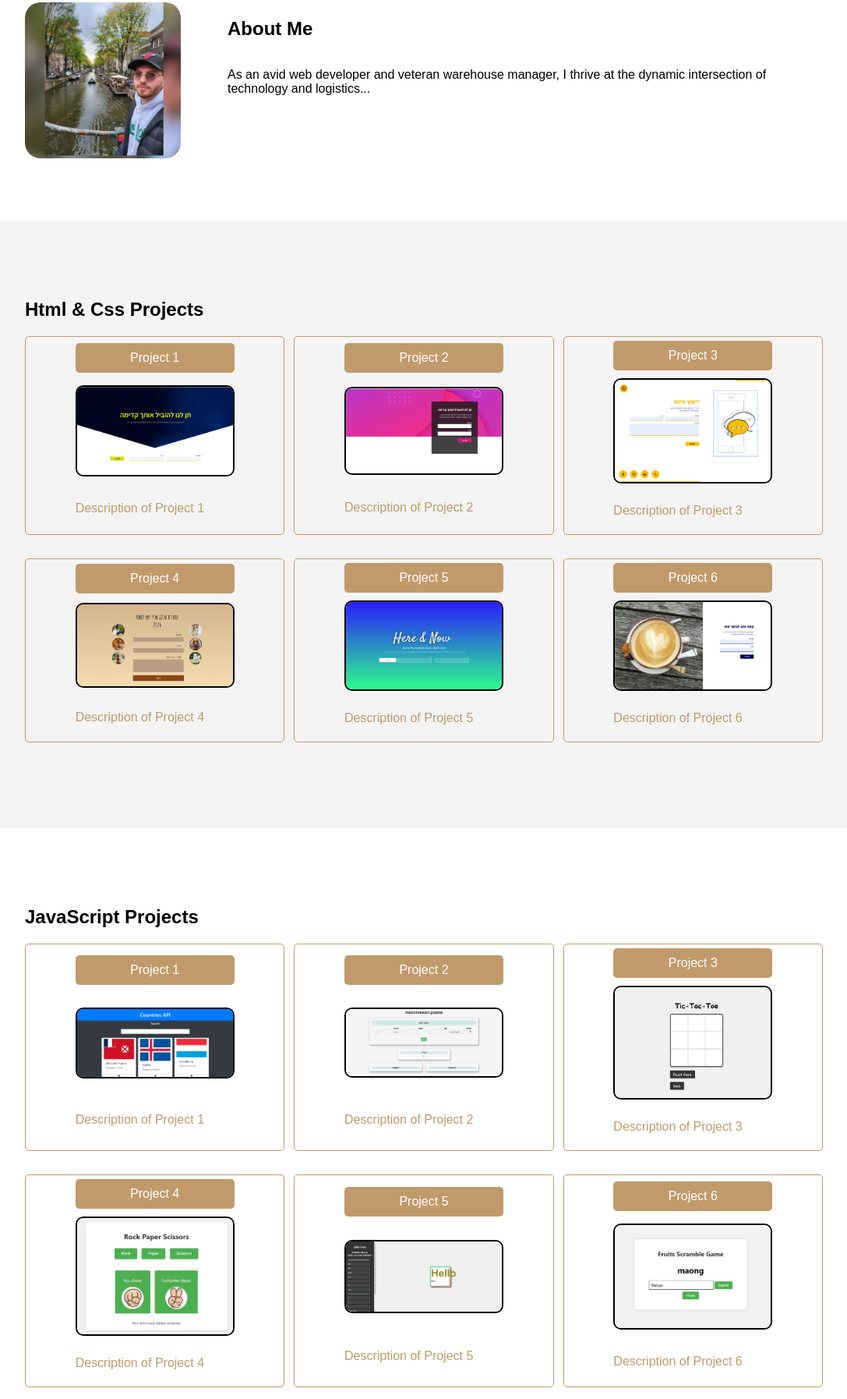
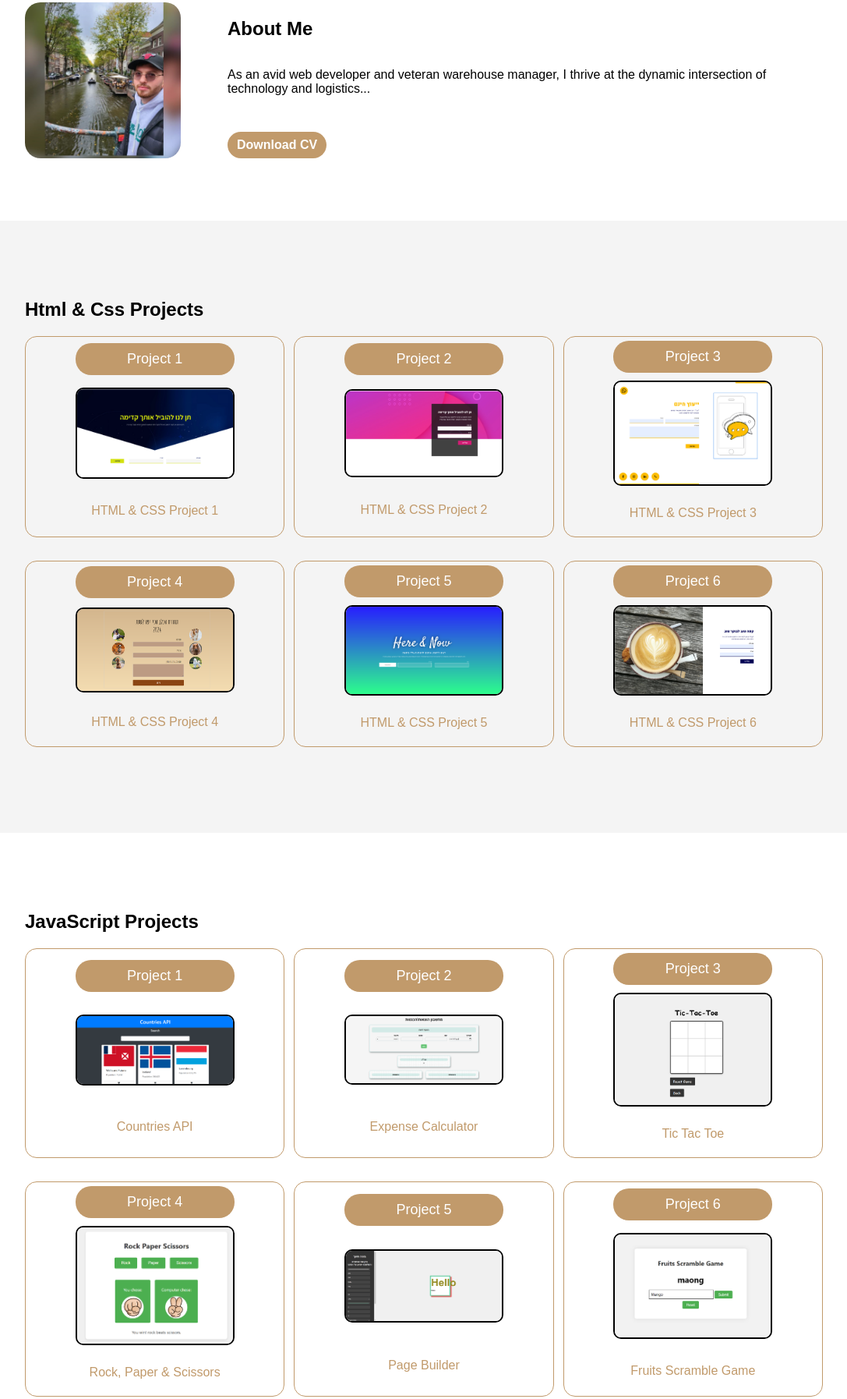
Before and after one commit to YahavHelfer/Portfolio-project-JS, a plain HTML site: page protfolio/start.html in a window 1280 px wide. Shown: the part 452-2246 px from the top of the page at 78% size, without its empty margins (96-1183 px from the left). Drawn offline with Linux system fonts and the light colour scheme.

Commit message:
Add files via upload

```diff
--- a/protfolio/main.css
+++ b/protfolio/main.css
@@ -42,6 +42,43 @@ img {
   flex-direction: column;
 }
 
+.aboutP a {
+  display: inline-flex;
+  align-items: center;
+  justify-content: center;
+  padding: 8px 12px;
+  font-size: 16px;
+  font-weight: bold;
+  color: white;
+  background-color: #C19A6B;
+  /* Button background color */
+  border: none;
+  border-radius: 20px;
+  text-decoration: none;
+  transition: background-color 0.3s ease;
+  cursor: pointer;
+}
+
+.aboutP a:hover {
+  background-color: #A0522D;
+  /* Hover background color */
+}
+
+.aboutP a:active {
+  background-color: #8B4513;
+  /* Active background color */
+}
+
+.aboutP a:focus {
+  outline: none;
+  box-shadow: 0 0 0 3px rgba(193, 154, 107, 0.5);
+  /* Focus outline */
+}
+.cv{
+  display: flex;
+  margin-top: 30px;
+
+}
 .htmlCssJs {
   display: flex;
   gap: 5px;
@@ -127,7 +164,7 @@ body {
   margin-bottom: 30px;
   padding: 5px;
   border: 1.5px solid #C19A6B;
-  border-radius: 5px;
+  border-radius: 15px;
 }
 
 #portfolio .portfolio-items .portfolio-item img {
@@ -158,12 +195,12 @@ body {
 .portfolio-item a {
   display: inline-block;
   padding: 10px 20px;
-  font-size: 16px;
+  font-size: 18px;
   color: white;
   background-color: #C19A6B;
   text-align: center;
   text-decoration: none;
-  border-radius: 5px;
+  border-radius: 20px;
   transition: background-color 0.3s, box-shadow 0.3s;
 }
 
@@ -174,6 +211,10 @@ body {
 
 .portfolio-item a:active {
   background-color: #8B4513;
+}
+
+.portfolio-item {
+  text-align: center;
 }
 
 footer {
@@ -190,11 +231,7 @@ footer {
   left: 126px;
 }
 
-a {
-  font-size: 20px;
-  color: #000;
-  text-decoration: none;
-}
+
 
 .hamburger {
   display: none;
@@ -228,9 +265,10 @@ a {
 }
 
 .main-nav ul li {
-  margin: 0 15px;
+  margin: 0 12px;
 
 }
+
 
 .h1 {
   position: relative;
@@ -241,7 +279,7 @@ a {
 .main-nav ul li a {
   color: #fff;
   text-decoration: none;
-  font-size: 18px;
+  font-size: 20px;
   transition: color 0.3s;
 }
 
@@ -285,31 +323,31 @@ a {
   }
 }
 
-.contact {
+#contact {
   padding: 50px 0;
   background-color: #f4f4f4;
 }
 
-.contact form {
+#contact form {
   display: flex;
   flex-direction: column;
   gap: 15px;
 }
 
-.contact label {
+#contact label {
   font-size: 16px;
   color: #333;
 }
 
-.contact input,
-.contact textarea {
+#contact input,
+#contact textarea {
   padding: 10px;
   font-size: 16px;
   border: 1px solid #ccc;
   border-radius: 5px;
 }
 
-.contact button {
+#contact button {
   padding: 10px 20px;
   font-size: 16px;
   color: white;
@@ -320,6 +358,6 @@ a {
   transition: background-color 0.3s;
 }
 
-.contact button:hover {
+#contact button:hover {
   background-color: #A0522D;
 }
--- a/protfolio/start.html
+++ b/protfolio/start.html
@@ -47,11 +47,16 @@
         <div class="container">
             <div class="meAbout">
                 <img class="meIMG" src="me.png" alt="Yahav Helfer">
+
                 <div class="aboutP">
                     <h2>About Me</h2>
                     <p>As an avid web developer and veteran warehouse manager, I thrive at the dynamic intersection of
                         technology and logistics...</p>
+                    <div class="cv">
+                        <a href="../protfolio/יהב הלפר קו''ח.zip">Download CV</a>
+                    </div>
                 </div>
+
             </div>
         </div>
     </section>
@@ -64,32 +69,32 @@
                     <div class="portfolio-item">
                         <a href="../review/review2/reviewTwo.html">Project 1</a>
                         <img src="up.png" alt="Project 1">
-                        <p>Description of Project 1</p>
+                        <p>HTML & CSS Project 1</p>
                     </div>
                     <div class="portfolio-item">
                         <a href="../review/review1/reviewOne.html">Project 2</a>
                         <img src="up2.png" alt="Project 2">
-                        <p>Description of Project 2</p>
+                        <p>HTML & CSS Project 2</p>
                     </div>
                     <div class="portfolio-item">
                         <a href="../review/review4/reviewFour.html">Project 3</a>
                         <img src="dvora.png" alt="Project 3">
-                        <p>Description of Project 3</p>
+                        <p>HTML & CSS Project 3</p>
                     </div>
                     <div class="portfolio-item">
                         <a href="../review/review6/reviewSix.html">Project 4</a>
                         <img src="dog.png" alt="Project 4">
-                        <p>Description of Project 4</p>
+                        <p>HTML & CSS Project 4</p>
                     </div>
                     <div class="portfolio-item">
                         <a href="../review/review5/reviewFive.html">Project 5</a>
                         <img src="hereNow.png" alt="Project 5">
-                        <p>Description of Project 5</p>
+                        <p>HTML & CSS Project 5</p>
                     </div>
                     <div class="portfolio-item">
                         <a href="../review/review3/reviewThree.html">Project 6</a>
                         <img src="coffee.png" alt="Project 6">
-                        <p>Description of Project 6</p>
+                        <p>HTML & CSS Project 6</p>
                     </div>
                 </div>
             </div>
@@ -104,40 +109,40 @@
                 <div class="portfolio-item">
                     <a href="../reviewScript/review1/index.html">Project 1</a>
                     <img src="../reviewScript/review1/contriesApi.png" alt="Project 1">
-                    <p>Description of Project 1</p>
+                    <p>Countries API</p>
                 </div>
                 <div class="portfolio-item">
                     <a href="../reviewScript/review2/index.html">Project 2</a>
                     <img src="../reviewScript/review2/ExpenseCalculator.png" alt="Project 2">
-                    <p>Description of Project 2</p>
+                    <p>Expense Calculator</p>
                 </div>
                 <div class="portfolio-item">
                     <a href="../reviewScript/review3/index.html">Project 3</a>
                     <img src="../reviewScript/review3/tictac.png" alt="Project 3">
-                    <p>Description of Project 3</p>
+                    <p>Tic Tac Toe</p>
                 </div>
                 <div class="portfolio-item">
                     <a href="../reviewScript/review4/index.html">Project 4</a>
                     <img src="../reviewScript/review4/rock.png" alt="Project 4">
-                    <p>Description of Project 4</p>
+                    <p>Rock, Paper & Scissors</p>
                 </div>
                 <div class="portfolio-item">
                     <a href="../reviewScript/review5/index.html">Project 5</a>
                     <img src="../reviewScript/review5/pageB.png" alt="Project 5">
-                    <p>Description of Project 5</p>
+                    <p>Page Builder</p>
                 </div>
                 <div class="portfolio-item">
                     <a href="../reviewScript/review6/index.html">Project 6</a>
                     <img src="../reviewScript/review6/words.png" alt="Project 6">
-                    <p>Description of Project 6</p>
+                    <p>Fruits Scramble Game</p>
                 </div>
             </div>
         </div>
     </section>
-    <section class="contact">
+    <section id="contact">
         <div class="container">
             <h2>Contact</h2>
-            <form method="post">
+            <form>
                 <label for="name">Name:</label>
                 <input type="text" id="name" name="name" required>
 
```
Also changed, not shown: 1 other file.
